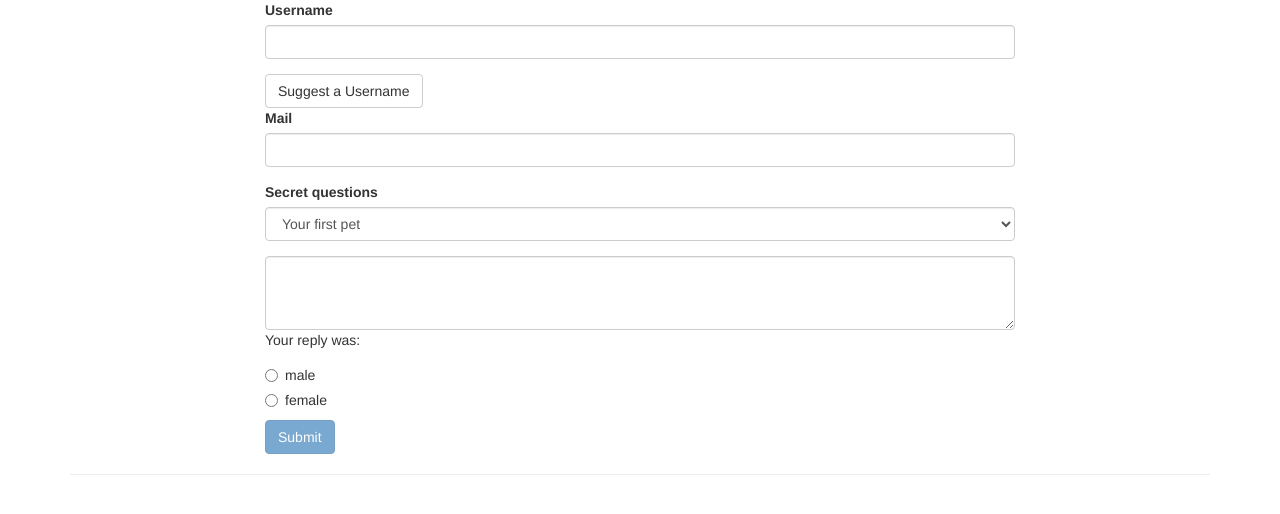
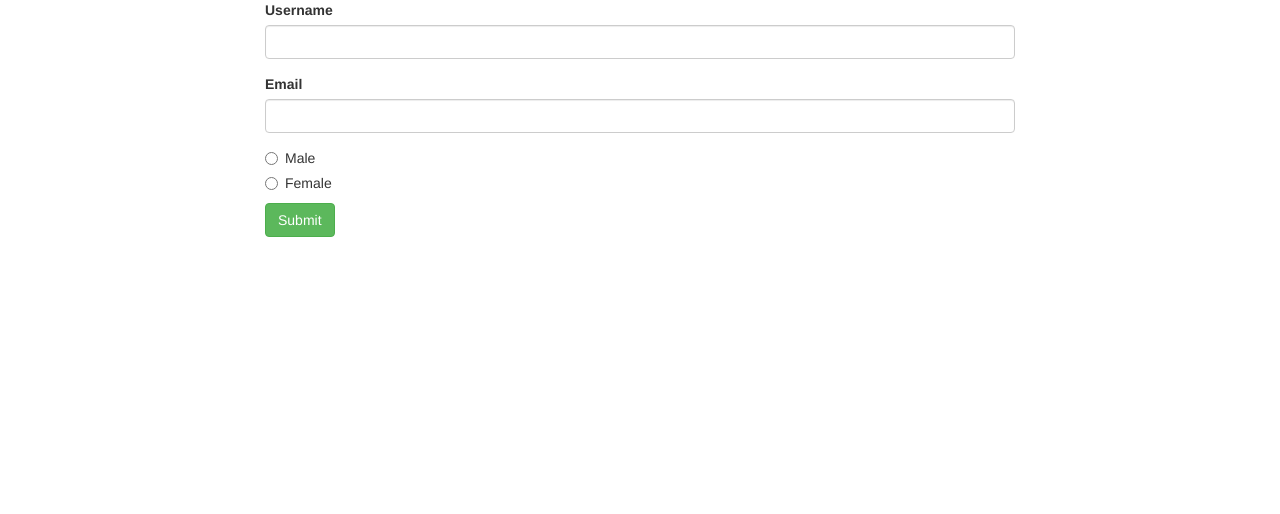
Before and after one commit to mc-carthy/ngChunks, an Angular app in the folder forms/: page / in a window 1280 px wide. Shown: the top 514 px of the page. Built offline with nearby package versions, Linux system fonts and the light colour scheme.

Commit message:
Add basic form template to be used reactively

```diff
--- a/forms/src/app/app.component.html
+++ b/forms/src/app/app.component.html
@@ -1 +1 @@
-<app-example></app-example>
+<app-reactive-example></app-reactive-example>
--- a/forms/src/app/app.module.ts
+++ b/forms/src/app/app.module.ts
@@ -5,12 +5,14 @@ import { FormsModule } from '@angular/forms';
 import { AppComponent } from './app.component';
 import { TdFormAssignmentComponent } from './template-driven/form-assignment/form-assignment.component';
 import { TdExampleComponent } from './template-driven/example/example.component';
+import { ReactiveExampleComponent } from './reactive/reactive-example/reactive-example.component';
 
 @NgModule({
   declarations: [
     AppComponent,
     TdFormAssignmentComponent,
-    TdExampleComponent
+    TdExampleComponent,
+    ReactiveExampleComponent
   ],
   imports: [
     BrowserModule,
--- /dev/null
+++ b/forms/src/app/reactive/reactive-example/reactive-example.component.html
@@ -0,0 +1,30 @@
+<div class="container">
+    <div class="row">
+        <div class="col-xs-12 col-sm-10 col-md-8 col-sm-offset-1 col-md-offset-2">
+            <form>
+                <div class="form-group">
+                    <label for="username">Username</label>
+                    <input
+                        id="username"
+                        class="form-control"
+                        type="text"
+                    >
+                </div>
+                <div class="form-group">
+                    <label for="email">Email</label>
+                    <input
+                        id="email"
+                        class="form-control"
+                        type="email"
+                    >
+                </div>
+                <div class="radio" *ngFor="let gender of genders">
+                    <label>
+                        <input type="radio" [value]="gender">{{ gender }}
+                    </label>
+                </div>
+                <button class="btn btn-success" type="submit">Submit</button>
+            </form>
+        </div>
+    </div>
+</div>
--- /dev/null
+++ b/forms/src/app/reactive/reactive-example/reactive-example.component.ts
@@ -0,0 +1,17 @@
+import { Component, OnInit } from '@angular/core';
+
+@Component({
+    selector: 'app-reactive-example',
+    templateUrl: './reactive-example.component.html',
+    styleUrls: ['./reactive-example.component.css']
+})
+export class ReactiveExampleComponent implements OnInit {
+
+    genders = ['Male', 'Female'];
+
+    constructor() { }
+
+    ngOnInit() {
+    }
+
+}
```
Also changed, not shown: forms/src/app/reactive/reactive-example/reactive-example.component.css (added), 1 other file (tests, documents, lock files or other folders).
